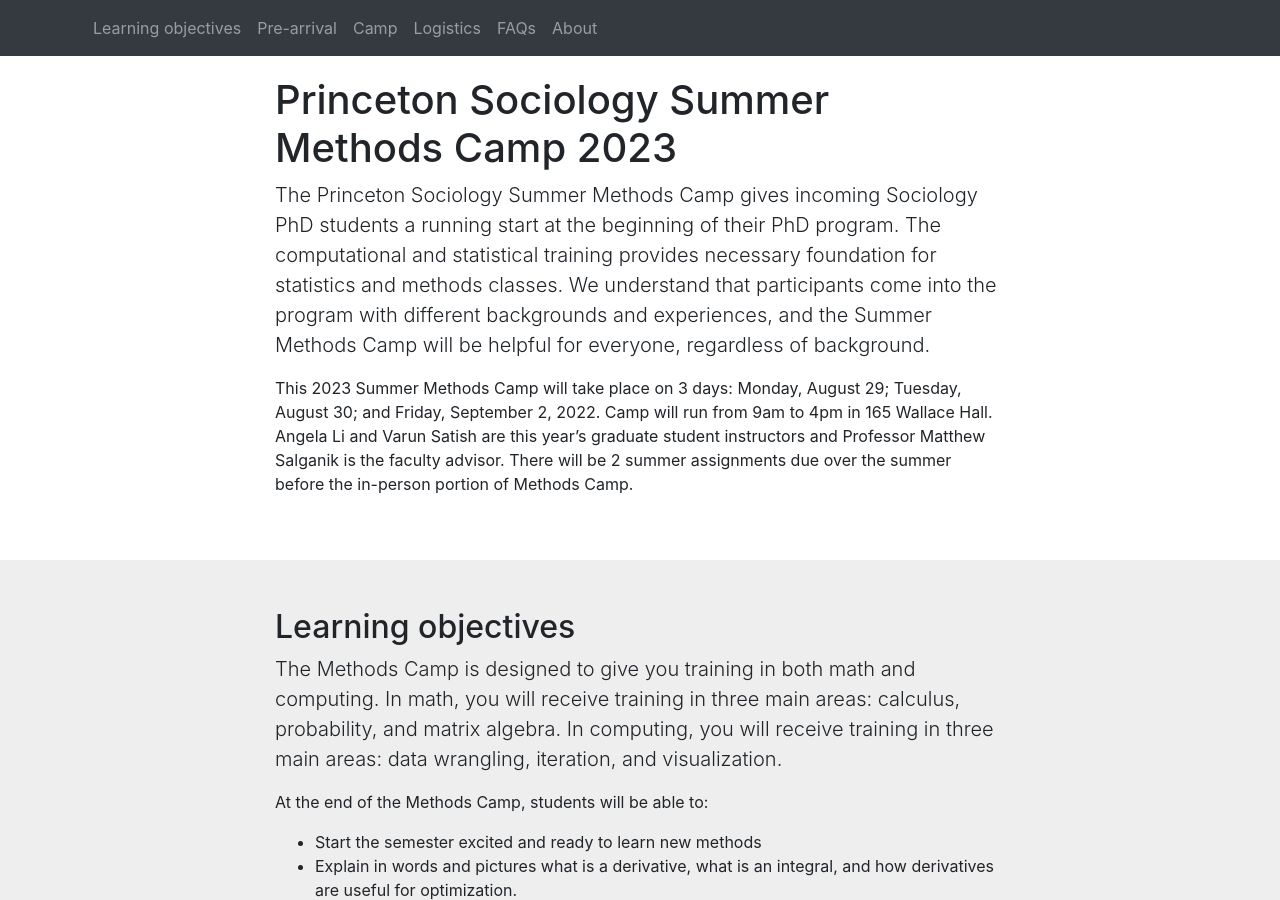
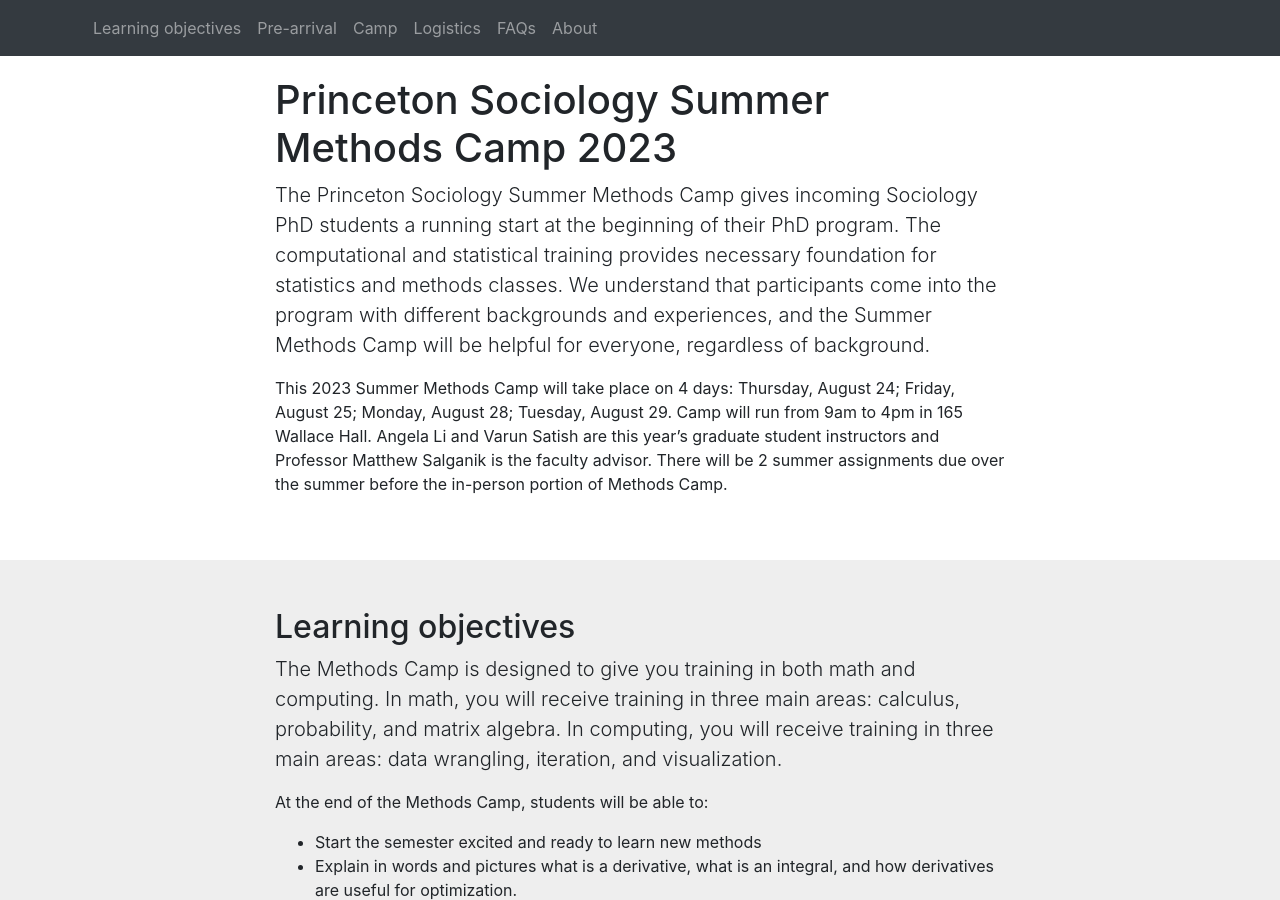
Before and after one commit to bstewart/princeton_methods_camp, a Jekyll site: the page built from index.md, in a window 1280 px wide and 900 px high. Built offline with Jekyll 4.4.1, drawn with Linux system fonts in a browser that asks for light colours.

Commit message:
updated index.md with tentative schedule

```diff
--- a/index.md
+++ b/index.md
@@ -27,4 +27,4 @@
 
 The Princeton Sociology Summer Methods Camp gives incoming Sociology PhD students a running start at the beginning of their PhD program. The computational and statistical training provides necessary foundation for statistics and methods classes. We understand that participants come into the program with different backgrounds and experiences, and the Summer Methods Camp will be helpful for everyone, regardless of background.
 
-This 2023 Summer Methods Camp will take place on 3 days: Monday, August 29; Tuesday, August 30; and Friday, September 2, 2022. Camp will run from 9am to 4pm in 165 Wallace Hall. Angela Li and Varun Satish are this year's graduate student instructors and Professor Matthew Salganik is the faculty advisor. There will be 2 summer assignments due over the summer before the in-person portion of Methods Camp.
+This 2023 Summer Methods Camp will take place on 4 days: Thursday, August 24; Friday, August 25; Monday, August 28; Tuesday, August 29. Camp will run from 9am to 4pm in 165 Wallace Hall. Angela Li and Varun Satish are this year's graduate student instructors and Professor Matthew Salganik is the faculty advisor. There will be 2 summer assignments due over the summer before the in-person portion of Methods Camp.
```
